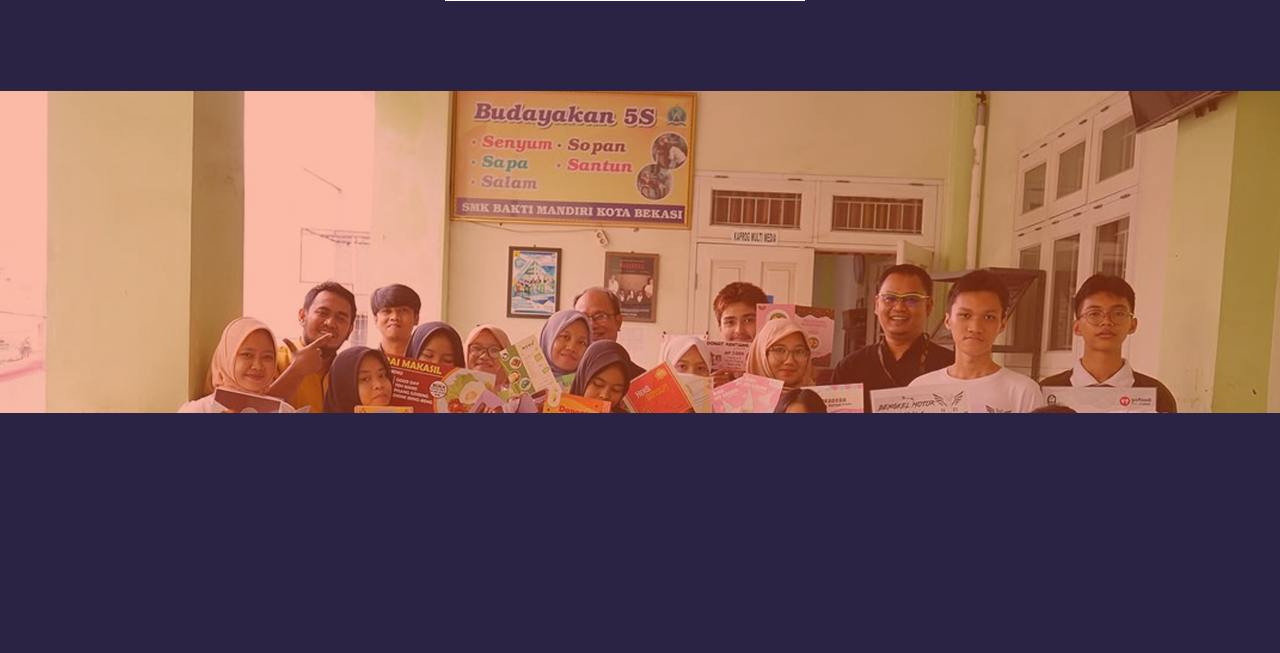
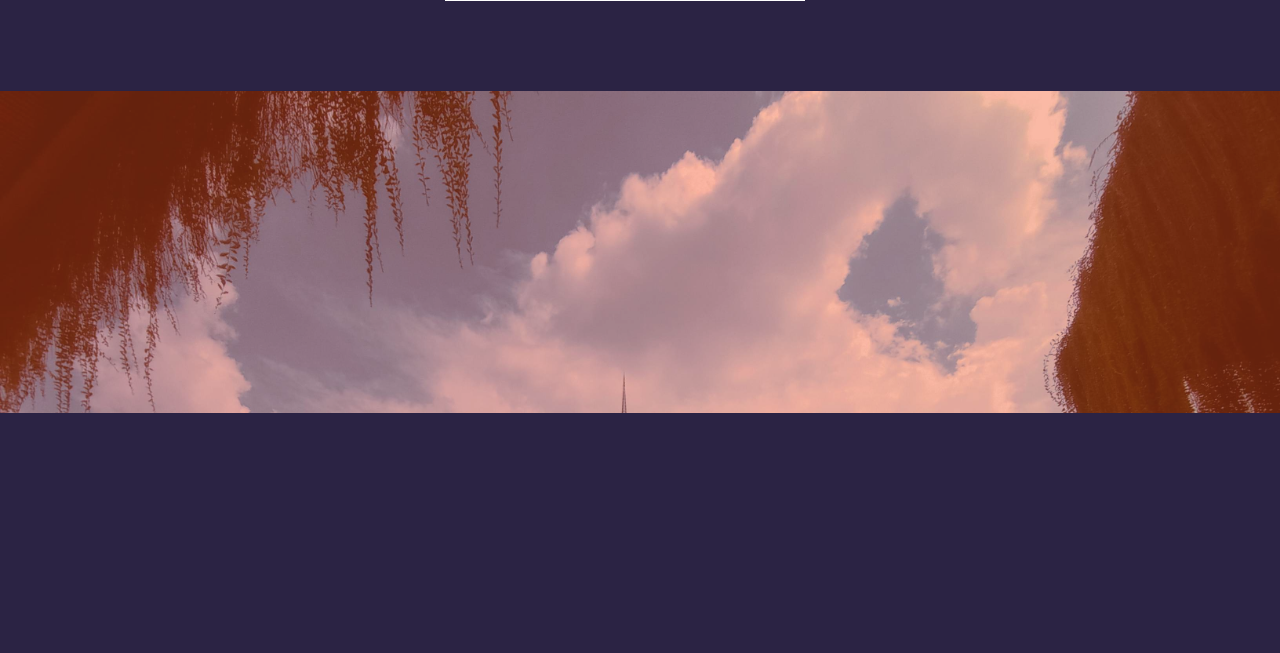
Before and after one commit to APISXD/afazzgd, a PHP site: page / in a window 1280 px wide. Shown: the part 4612-5265 px from the top of the page. Run offline with PHP 8.4, Linux system fonts and the light colour scheme; a map, chart or similar area stays blank; some libraries are stand-ins or nearby versions.

Commit message:
Update style.css

```diff
--- a/css/style.css
+++ b/css/style.css
@@ -750,7 +750,7 @@ a:hover{
 -----------------------------------------------------------------*/
 
 #counter_area{
-    background: url(../images/rev\ counter.jpg);
+    background: url(../images/foto/monas.jpg);
 	position: relative;
     background-size: cover;
     background-attachment: fixed;
```
